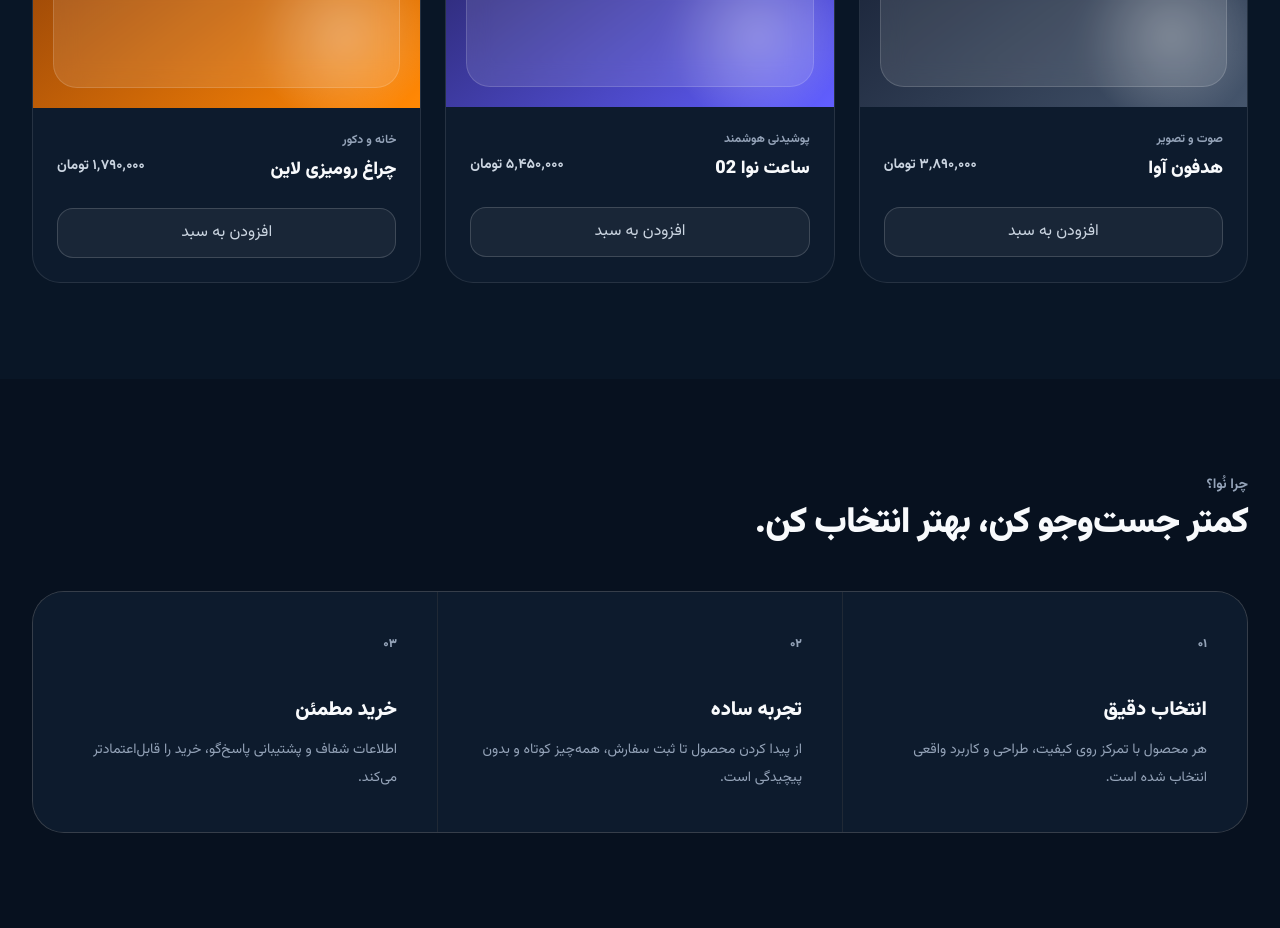
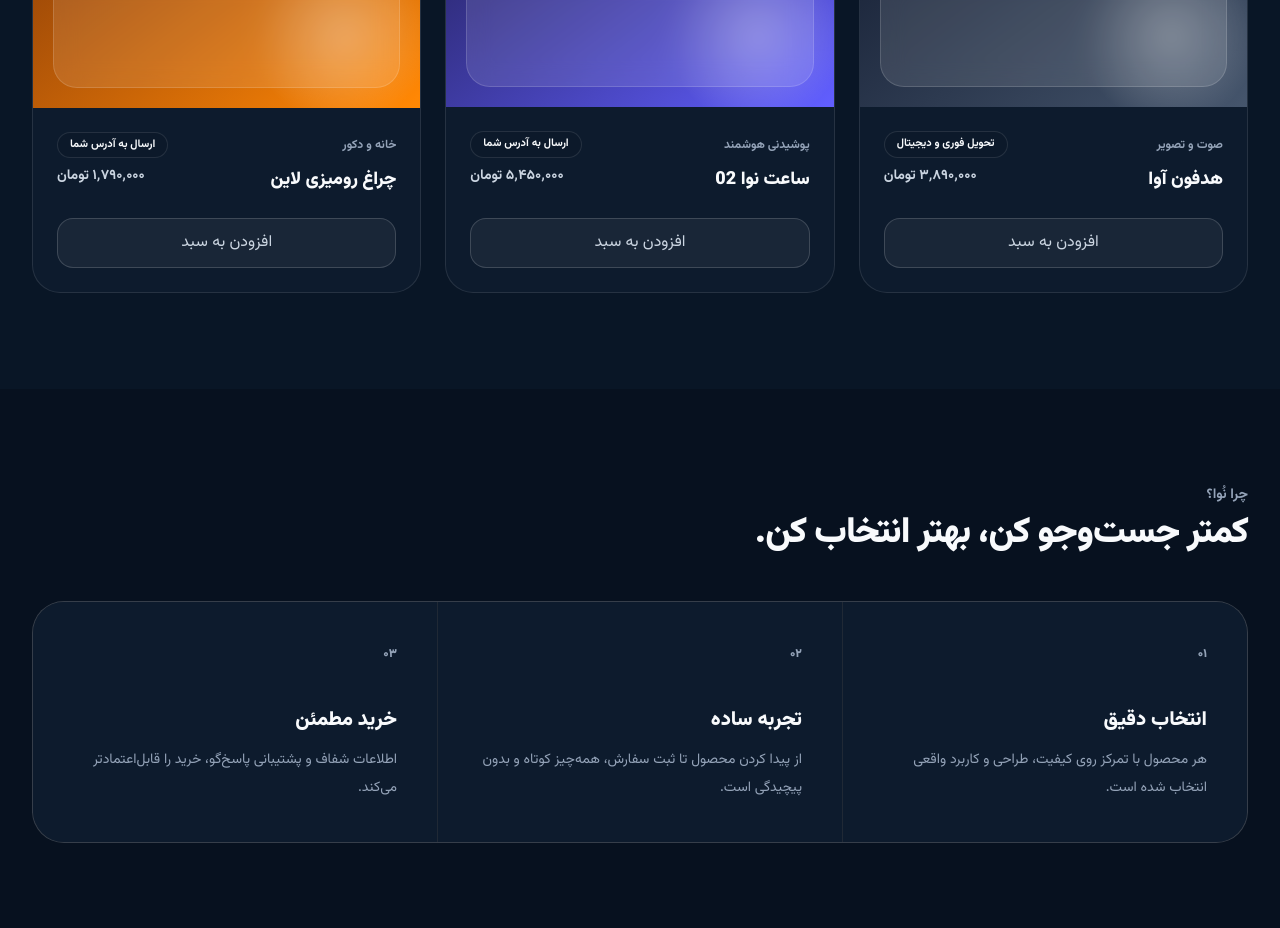
Before and after one commit to rouzbehtondkar/nextjs, a Next.js app: page / in a window 1280 px wide. Shown: the part 1220-2148 px from the top of the page. Built offline with nearby package versions, Linux system fonts and the light colour scheme.

Commit message:
feat: show product-specific delivery info in cards

```diff
--- a/app/features/home/components/ProductGrid.tsx
+++ b/app/features/home/components/ProductGrid.tsx
@@ -27,7 +27,12 @@ export default function ProductGrid() {
                 <div className="absolute bottom-5 left-5 right-5 h-28 rounded-3xl border border-white/15 bg-white/10 backdrop-blur-md transition duration-500 group-hover:scale-[1.03]" />
               </div>
               <div className="p-6">
-                <p className="theme-muted text-xs font-bold">{product.category}</p>
+                <div className="flex items-center justify-between gap-3">
+                  <p className="theme-muted text-xs font-bold">{product.category}</p>
+                  <span className="rounded-full border border-current/10 bg-black/5 px-3 py-1 text-[11px] font-bold text-current dark:bg-white/5">
+                    {product.getDeliveryInfo()}
+                  </span>
+                </div>
                 <div className="mt-2 flex items-start justify-between gap-4">
                   <h3 className="theme-text text-lg font-black">{product.name}</h3>
                   <span className="theme-muted-strong whitespace-nowrap text-sm font-bold">{product.price.toLocaleString("fa-IR")} تومان</span>
```
